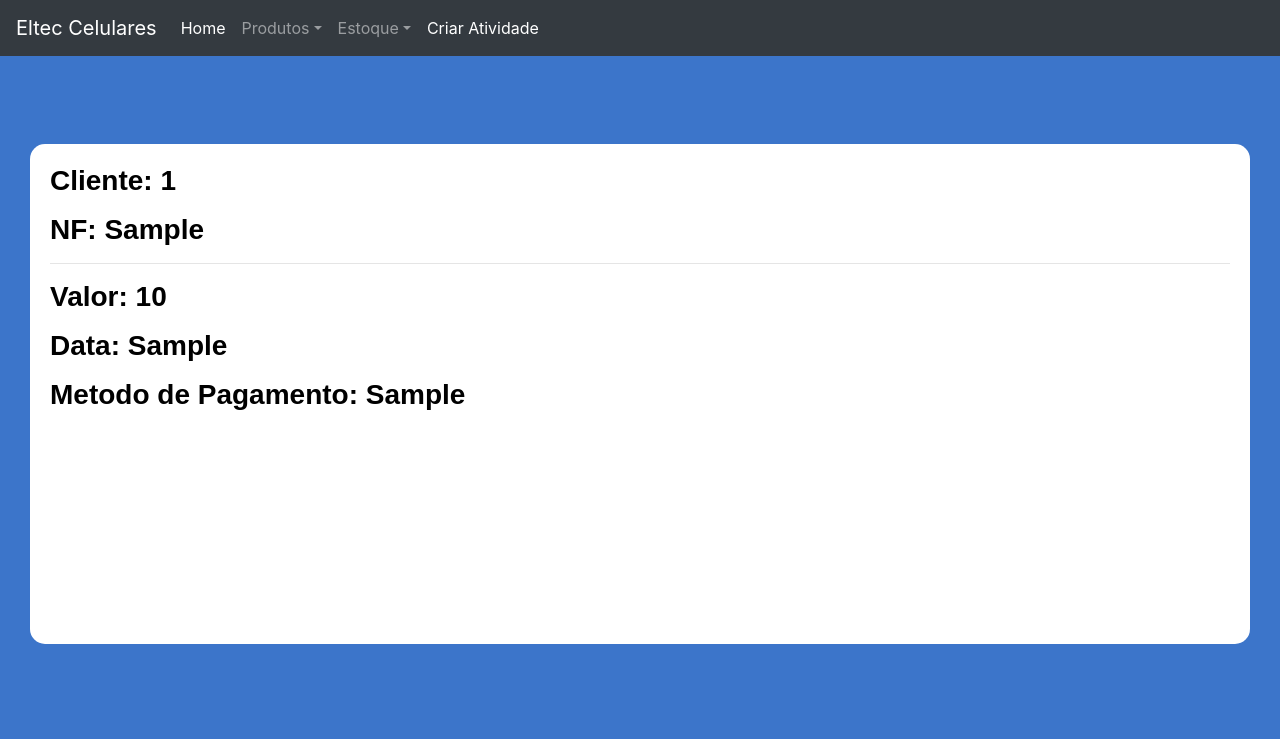
After one commit to spinho010/Bartolaa2, a Django app: template projeto/core/templates/comprovante_int.html in a window 1280 px wide. The commit adds this page. Shown: the top 739 px of the page. Run offline with Django 3.2, Linux system fonts and the light colour scheme; the template is opened without the code that fills it: most values are stand-ins (such as "Sample title", 1, 10 or a date in 2020); some libraries are stand-ins or nearby versions.

Commit message:
commit final - site Pronto

```diff
--- a/projeto/core/models.py
+++ b/projeto/core/models.py
@@ -52,7 +52,8 @@ class AttConcluida(models.Model):
 
 
 class NotaFiscal(models.Model):
-    nf_fiscal = models.CharField(verbose_name='Codigo Fiscal', max_length=60, blank=True)
+    n_cliente = models.CharField(verbose_name='Nome do Cliente:', max_length=60, blank=True)
+    nf_fiscal = models.CharField(verbose_name='Codigo Fiscal:', max_length=60, blank=True)
     valor_pago = models.CharField(verbose_name='Valor Pago:', max_length=60, blank=True)
     data_venda = models.CharField(verbose_name='Data da Venda:', max_length=60, blank=True)
     hora_venda = models.CharField(verbose_name='Data da Venda:', max_length=60, blank=True)
--- /dev/null
+++ b/projeto/core/templates/comprovante_int.html
@@ -0,0 +1,117 @@
+<!DOCTYPE html>
+{% load crispy_forms_tags %}
+<html lang="pt-br">
+<head>
+    <meta charset="UTF-8">
+    <meta name="viewport" content="width=device-width, initial-scale=1.0">
+    <title>Transações Mensais</title>
+        <!-- Bootstrap CSS -->
+        <link rel="stylesheet" href="https://maxcdn.bootstrapcdn.com/bootstrap/4.0.0/css/bootstrap.min.css" integrity="sha384-Gn5384xqQ1aoWXA+058RXPxPg6fy4IWvTNh0E263XmFcJlSAwiGgFAW/dAiS6JXm" crossorigin="anonymous">
+        <!-- Font-awesome -->
+        <link rel="stylesheet" href="https://stackpath.bootstrapcdn.com/font-awesome/4.7.0/css/font-awesome.min.css">
+
+        <!-- Select2 -->
+        <link href="https://cdnjs.cloudflare.com/ajax/libs/select2/4.0.6-rc.0/css/select2.min.css" rel="stylesheet" />
+        <nav class="navbar navbar-expand-md navbar-dark bg-dark fixed-top">
+            <a class="navbar-brand" href="/">Eltec Celulares</a>
+            <button class="navbar-toggler" type="button" data-toggle="collapse" data-target="#navbarsExampleDefault" aria-controls="navbarsExampleDefault" aria-expanded="false" aria-label="Toggle navigation">
+                <span class="navbar-toggler-icon"></span>
+            </button>
+
+            <div class="collapse navbar-collapse" id="navbarsExampleDefault">
+                <ul class="navbar-nav mr-auto">
+                    <li class="nav-item active">
+                        <a class="nav-link" href="{% url 'core:index' %}">Home <span class="sr-only">(current)</span></a>
+                    </li>
+                    <li class="nav-item dropdown">
+                        <a class="nav-link dropdown-toggle" href="#" id="dropdown01" data-toggle="dropdown" aria-haspopup="true" aria-expanded="false">Produtos</a>
+                        <div class="dropdown-menu" aria-labelledby="dropdown01">
+                            <a class="dropdown-item" href="{% url 'produto:produto_list' %}">Produtos</a> <!-- {% url 'produto:produto_list' %} -->
+                            <!--<a class="dropdown-item" href="{% url 'produto:import_csv' %}">Importar CSV</a>
+                            <a class="dropdown-item" href="{% url 'produto:export_csv' %}">Exportar CSV</a>
+                            <a class="dropdown-item" href="{% url 'produto:import_xlsx' %}">Importar XLSX</a>
+                            <a class="dropdown-item" href="{% url 'produto:export_xlsx' %}">Exportar XLSX</a>
+                            <a class="dropdown-item" href="{% url 'produto:import_csv_with_pandas' %}">Importar CSV com Pandas</a> -->
+                        </div>
+                    </li>
+                    <li class="nav-item dropdown">
+                        <a class="nav-link dropdown-toggle" href="#" id="dropdown02" data-toggle="dropdown" aria-haspopup="true" aria-expanded="false">Estoque</a>
+                        <div class="dropdown-menu" aria-labelledby="dropdown02">
+                            <a class="dropdown-item" href="{% url 'estoque:estoque_entrada_list' %}">Reabastecer</a> <!-- {% url 'estoque:estoque_entrada_list' %} -->
+                            <a class="dropdown-item" href="{% url 'estoque:estoque_saida_list' %}">Vender</a> <!-- {% url 'estoque:estoque_saida_list' %} -->
+                        </div>
+                    </li>
+                    <li class="nav-item active">
+                        <a class="nav-link" href="/create_attp">Criar Atividade <span class="sr-only">(current)</span></a>
+                    </li>
+                    <!-- <li class="nav-item dropdown">
+                        <a class="nav-link dropdown-toggle" href="#" id="dropdown03" data-toggle="dropdown" aria-haspopup="true" aria-expanded="false">Protocolo de Entrega</a>
+                        <div class="dropdown-menu" aria-labelledby="dropdown03">
+                            <a class="dropdown-item" href="{% url 'estoque:protocolo_de_entrega_list' %}">Entrega</a>
+                        </div>
+                    </li> -->
+                </ul>
+                {% if user.is_authenticated %}
+                  <ul class="navbar-nav px-3">
+                    <li class="nav-item text-nowrap">
+                      <a href="{% url 'logout' %}" class="nav-link">Sair</a>
+                    </li>
+                  </ul>
+                {% endif %}
+            </div>
+        </nav>
+
+</head>
+<body>
+    <br><br><br><br>
+    <style>
+        body{
+            background-color: rgb(60, 117, 202);
+        }
+        main{
+            background-color: white;
+            width: auto;
+            height: 500px;
+            font-family: Arial, Helvetica, sans-serif;
+            font-size: 5px;
+            border-radius: 15px;
+            text-align: left;
+            cursor: pointer;
+            color: black;
+            margin-left: 30px;
+            margin-right: 30px;
+            padding: 20px;
+        }
+
+    </style>
+    <br><br>
+        {% for NotaFiscal in object_list %}
+        <main>
+            <h3 style="font-weight: bold; text-align: left;">Cliente: {{ NotaFiscal.n_cliente }}</h3> <br>
+            <h3 style="font-weight: bold; text-align: left;">NF: {{ NotaFiscal.nf_fiscal }}</h3>
+            <hr>
+            <h3 style="font-weight: bold; text-align: left;">Valor: {{ NotaFiscal.valor_pago }}</h3> <br>
+            <h3 style="font-weight: bold; text-align: left;">Data: {{ NotaFiscal.data_venda }}</h3> <br>
+            <h3 style="font-weight: bold; text-align: left;">Metodo de Pagamento: {{ NotaFiscal.metodo_pago }}</h3> <br>
+        </main>
+        <br>
+        {% empty %}
+            <main>
+                <h1 style="font-weight: bold;">Nenhum comprovante encontrado.</h1>
+                <hr>
+                <p style="font-weight: bold; font-size: 25px;">Começe a realizar vendas, para que seus comprovantes sejam visiveis aqui!</p>
+            </main>
+            <hr>
+        {% endfor %}
+
+<br><br><br>
+
+<!-- Optional JavaScript -->
+    <!-- jQuery first, then Popper.js, then Bootstrap JS -->
+    <script src="https://code.jquery.com/jquery-3.3.1.min.js"></script>
+    <script src="https://cdnjs.cloudflare.com/ajax/libs/popper.js/1.12.9/umd/popper.min.js" integrity="sha384-ApNbgh9B+Y1QKtv3Rn7W3mgPxhU9K/ScQsAP7hUibX39j7fakFPskvXusvfa0b4Q" crossorigin="anonymous"></script>
+    <script src="https://maxcdn.bootstrapcdn.com/bootstrap/4.0.0/js/bootstrap.min.js" integrity="sha384-JZR6Spejh4U02d8jOt6vLEHfe/JQGiRRSQQxSfFWpi1MquVdAyjUar5+76PVCmYl" crossorigin="anonymous"></script>
+    <!-- Select2 -->
+    <script src="https://cdnjs.cloudflare.com/ajax/libs/select2/4.0.6-rc.0/js/select2.min.js"></script>
+</body>
+</html>
--- a/projeto/core/urls.py
+++ b/projeto/core/urls.py
@@ -1,7 +1,7 @@
 from django.urls import path
 
 from projeto.core import views as v
-from .views import TempAtividade, TempAtividadeCon, TempAtividadePen, CreateConclu, AtividadeDelete, CreatePende
+from .views import TempAtividade, TempAtividadeCon, TempAtividadePen, CreateConclu, AtividadeDelete, CreatePende, CreateComprovante, ListComprovante
 
 app_name = 'core'
 
@@ -14,4 +14,6 @@ urlpatterns = [
     path('create_attc/', CreateConclu.as_view(), name='create-concluida'),
     path('atividades/pendentes/<int:pk>/', AtividadeDelete.as_view(), name='delete-atividade'),
     path('create_attp/', CreatePende.as_view(), name='att-atividade-pendente'),
+    path('comprovante-interno/', CreateComprovante.as_view(), name='create_comprovante'),
+    path('list-comprovante/', ListComprovante.as_view(), name='list_comprovante'),
 ]
--- a/projeto/estoque/templates/estoque_detail.html
+++ b/projeto/estoque/templates/estoque_detail.html
@@ -32,7 +32,9 @@
     </tbody>
   </table>
 </div>
-
+<br>
+<a href="/comprovante-interno"><button type="button" class="btn btn-primary">Gerar Comprovante</button></a>
+<br><br>
 <table class="table table-striped">
   <thead>
     <tr>
```
Also changed, not shown: projeto/core/templates/index.html (+6 -2 lines), projeto/core/views.py (+12 -0 lines), projeto/core/migrations/0005_auto_20211217_0948.py (added).
